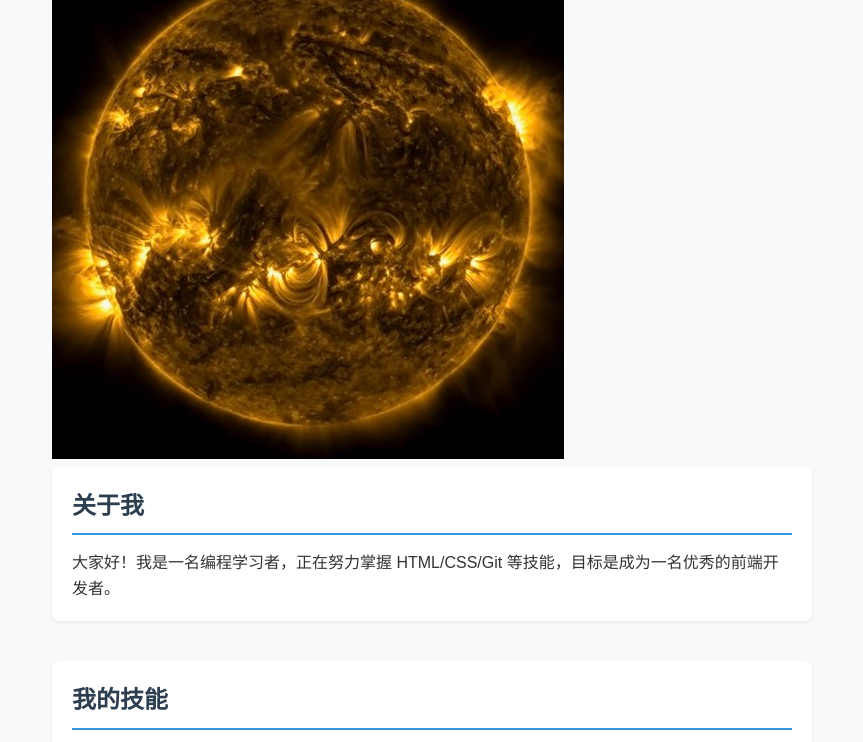
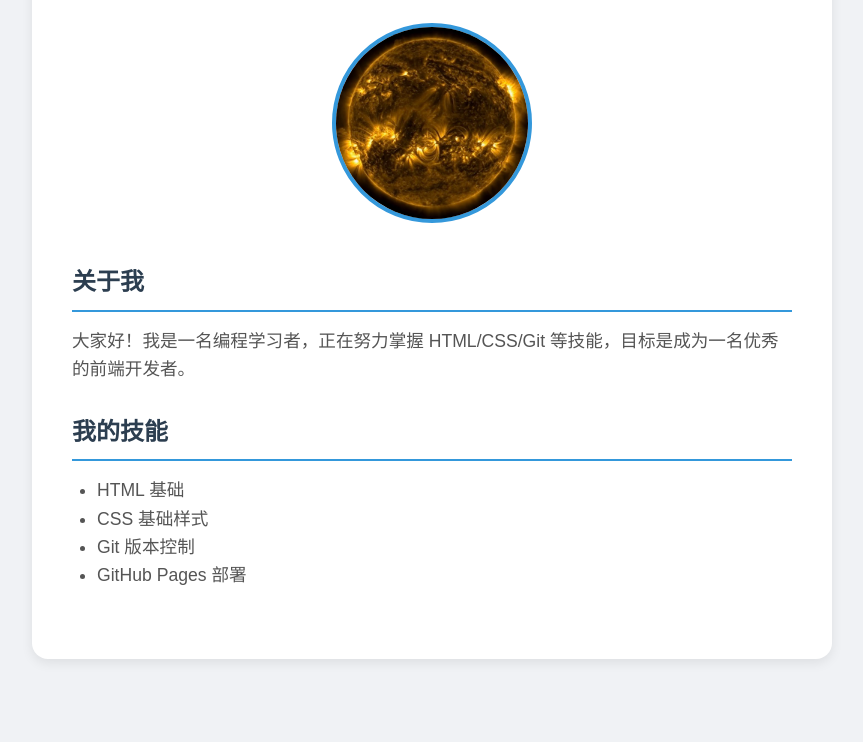
Before and after one commit to j2415f1452l/j2415f1452l.github.io, a plain HTML site: page index.html in a window 1280 px wide. Shown: the part 123-865 px from the top of the page, without its empty margins (208-1071 px from the left). After the commit the page ends 802 px from the top, so only its background shows below. Drawn offline with Linux system fonts and the light colour scheme.

Commit message:
Refactor global styles and improve layout

```diff
--- a/style.css
+++ b/style.css
@@ -1,71 +1,61 @@
-/* 全局样式重置 */
+/* 全局重置 */
 * {
     margin: 0;
     padding: 0;
     box-sizing: border-box;
+    font-family: "PingFang SC", "Microsoft YaHei", sans-serif;
 }
 
-/* 页面整体样式 */
 body {
-    font-family: "PingFang SC", "Microsoft YaHei", sans-serif;
+    background-color: #f0f2f5;
+    color: #333;
     line-height: 1.6;
-    color: #333;
-    background-color: #f8f9fa;
-    max-width: 800px;
-    margin: 0 auto;
     padding: 20px;
 }
 
-/* 头部样式 */
-header {
+.container {
+    max-width: 800px;
+    margin: 0 auto;
+    background-color: white;
+    padding: 40px;
+    border-radius: 16px;
+    box-shadow: 0 4px 12px rgba(0,0,0,0.08);
+}
+
+h1 {
     text-align: center;
-    padding: 40px 0;
-    border-bottom: 1px solid #eee;
+    color: #2c3e50;
+    margin-bottom: 30px;
+    font-size: 2.2em;
+}
+
+.avatar {
+    display: block;
+    width: 200px;
+    height: 200px;
+    border-radius: 50%;
+    margin: 0 auto 40px;
+    object-fit: cover;
+    border: 4px solid #3498db;
+}
+
+section {
     margin-bottom: 30px;
 }
 
-header h1 {
-    font-size: 2.5rem;
-    margin-bottom: 10px;
+h2 {
     color: #2c3e50;
+    border-bottom: 2px solid #3498db;
+    padding-bottom: 8px;
+    margin-bottom: 15px;
 }
 
-header p {
-    color: #666;
-    font-size: 1.1rem;
+p, li {
+    font-size: 1.1em;
+    color: #555;
 }
 
-/* 内容区块样式 */
-section {
-    margin-bottom: 40px;
-    background: white;
-    padding: 20px;
-    border-radius: 8px;
-    box-shadow: 0 2px 4px rgba(0,0,0,0.05);
+ul {
+    list-style-type: disc;
+    padding-left: 25px;
 }
-
-section h2 {
-    color: #2c3e50;
-    margin-bottom: 15px;
-    padding-bottom: 8px;
-    border-bottom: 2px solid #3498db;
-}
-
-/* 列表样式 */
-ul {
-    list-style: none;
-}
-
-ul li {
-    padding: 8px 0;
-    border-bottom: 1px dashed #eee;
-}
-
-/* 页脚样式 */
-footer {
-    text-align: center;
-    color: #666;
-    padding-top: 20px;
-    border-top: 1px solid #eee;
-    margin-top: 40px;
-}
```
